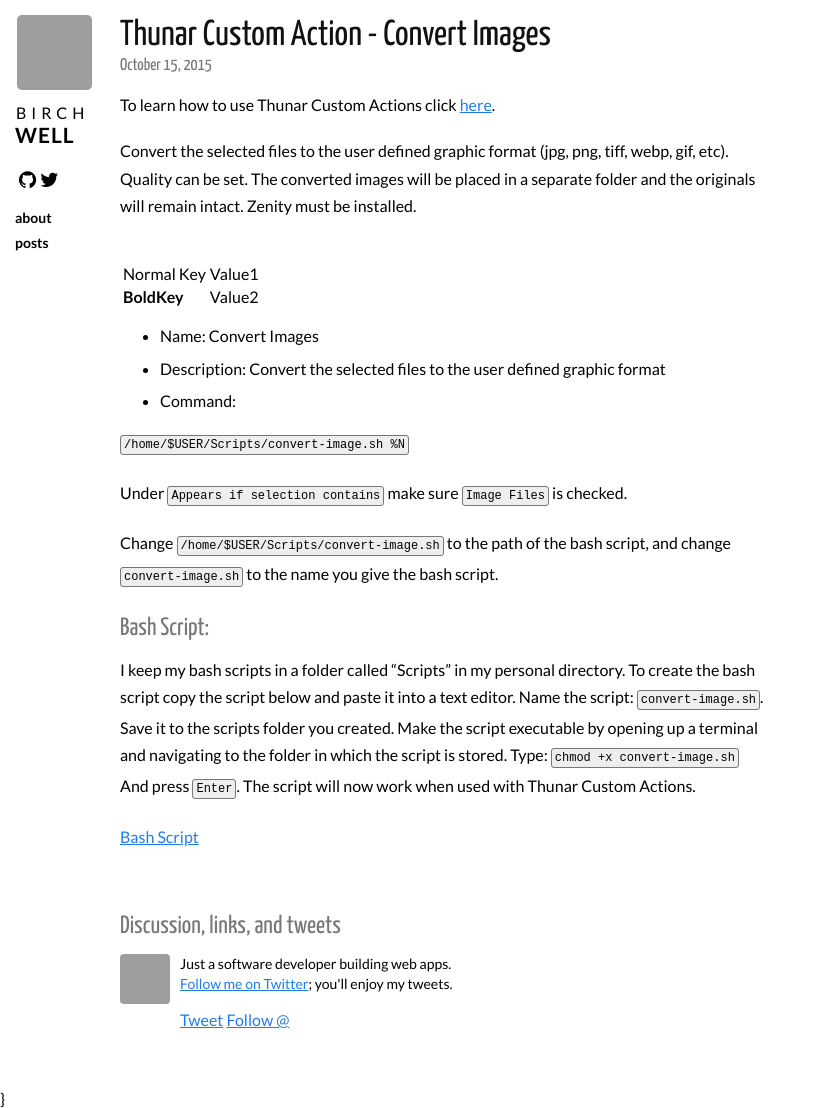
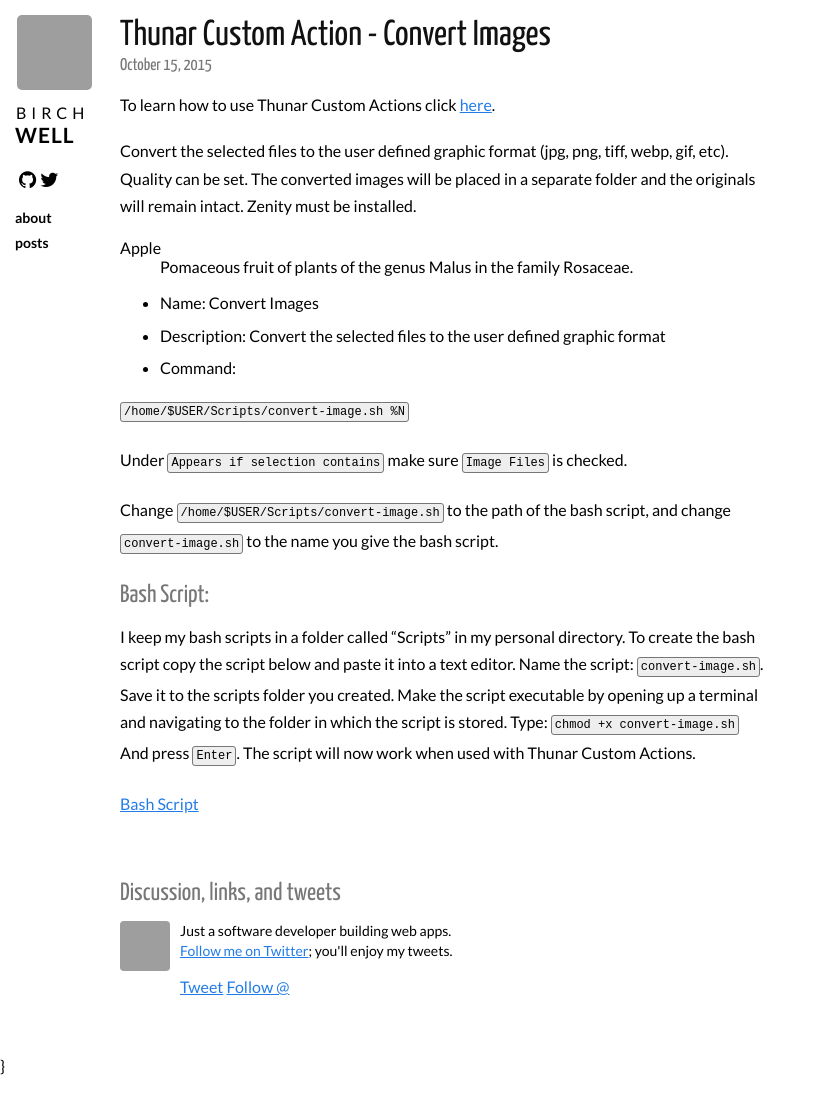
Before and after one commit to Birchwell/birchwell.github.io, a Jekyll site: the page built from _posts/2015-10-15-thunar-custom-actions-convert-images.md, in a window 1280 px wide, cut to the strip 0-1108 px from the top of the page. Shown: the whole strip, without its empty margins (0-826 px from the left). Built offline with Jekyll 4.4.1, drawn with Linux system fonts in a browser that asks for light colours; nearby versions of some CDN libraries; Markdown is read by kramdown in place of the engine named in the settings; comment, search, counter and statistics services are not loaded; after the commit the page ends 1075 px from its top, so only the background shows below that; grey boxes are pictures that could not be loaded.

Commit message:
Update 2015-10-15-thunar-custom-actions-convert-images.md

```diff
--- a/_posts/2015-10-15-thunar-custom-actions-convert-images.md
+++ b/_posts/2015-10-15-thunar-custom-actions-convert-images.md
@@ -7,10 +7,9 @@
 
 Convert the selected files to the user defined graphic format (jpg, png, tiff, webp, gif, etc). Quality can be set. The converted images will be placed in a separate folder and the originals will remain intact. Zenity must be installed.
 
-| | | |
-|-|-|-|
-| Normal Key| Value1 |
-|__BoldKey__| Value2 |
+Apple
+:   Pomaceous fruit of plants of the genus Malus in
+    the family Rosaceae.
 
 * Name: Convert Images
 * Description: Convert the selected files to the user defined graphic format
```
